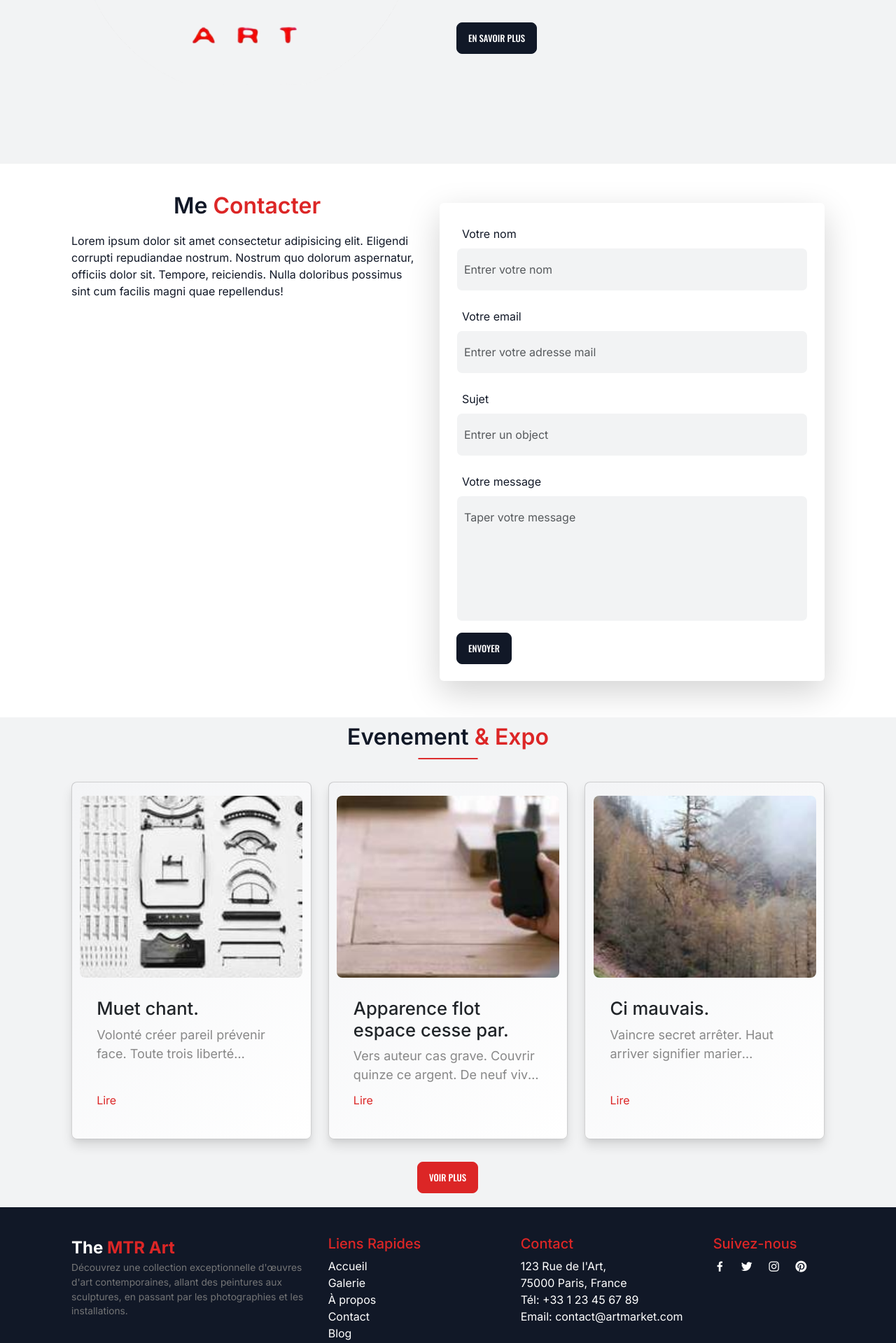
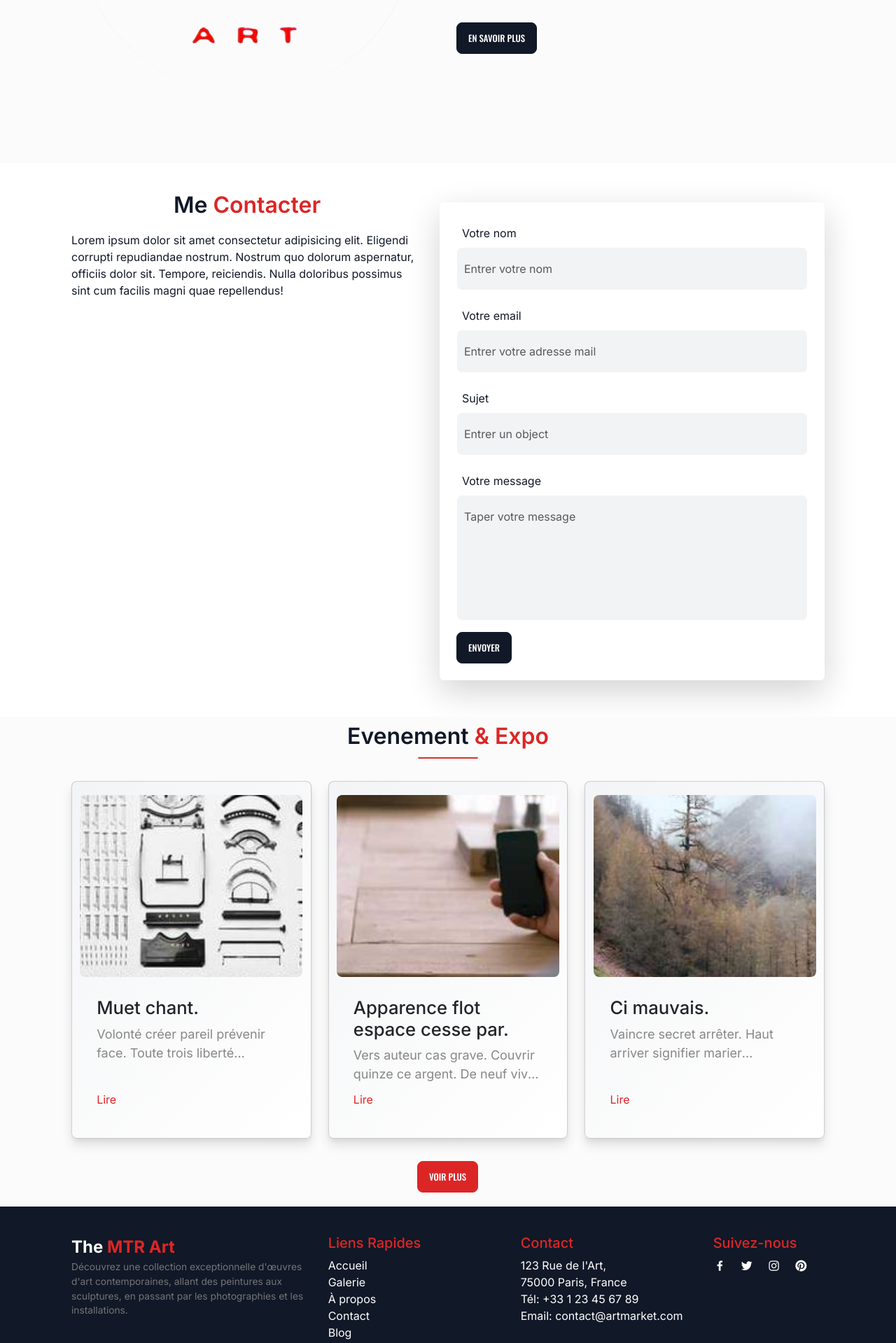
Before and after one commit to AureDulvresse/art_by_mtr, a Django app: page / in a window 1280 px wide. Shown: the part 1954-3873 px from the top of the page at 70% size. Run offline with Django 5.2, Linux system fonts and the light colour scheme; data comes from the database, SQL or seed files in the repository; parts of the project's set-up code (start-up, migrations or seed data) failed here and were passed over; some libraries are stand-ins or nearby versions.

Commit message:
management updated

```diff
--- a/art_by_mtr/static/css/style.css
+++ b/art_by_mtr/static/css/style.css
@@ -61,6 +61,10 @@ a {
 
 .bg-gray-200 {
     background-color: var(--color-gray-200);
+}
+
+.bg-gray-100 {
+    background-color: #fbfbfb;
 }
 
 .bg-transparent {
@@ -255,10 +259,6 @@ a {
     background-size: cover;
     background-attachment: fixed;
     position: relative;
-}
-
-.about .container {
-    border-bottom: 0.9px solid var(--color-gray-200);
 }
 
 .about-img {
--- a/store/templates/store/pages/home.html
+++ b/store/templates/store/pages/home.html
@@ -61,7 +61,7 @@
 </section>
 
 <section
-  class="mt-8 pt-4 pb-5 about wow animate__animated animate__fadeIn bg-gray-200"
+  class="mt-8 pt-4 pb-5 about wow animate__animated animate__fadeIn bg-gray-100"
   data-wow-delay="0.3s"
 >
   <div class="container mx-auto pb-2">
@@ -173,7 +173,7 @@
 </section>
 
 <section
-  class="mt-8 pt-4 pb-5 wow animate__animated animate__fadeIn bg-gray-200"
+  class="mt-8 pt-4 pb-5 wow animate__animated animate__fadeIn bg-gray-100"
   data-wow-delay="0.3s"
 >
   <div class="container mx-auto">
```
